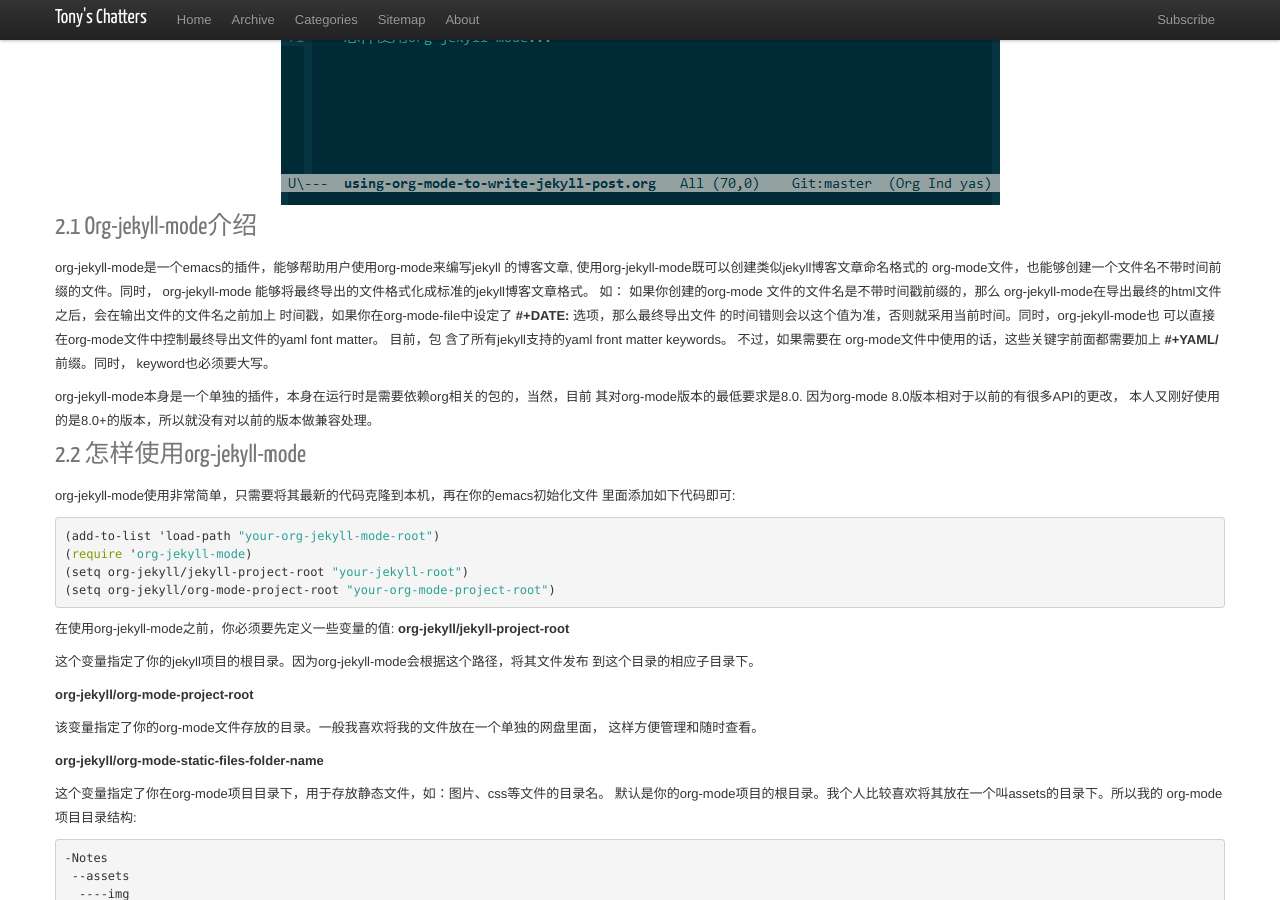
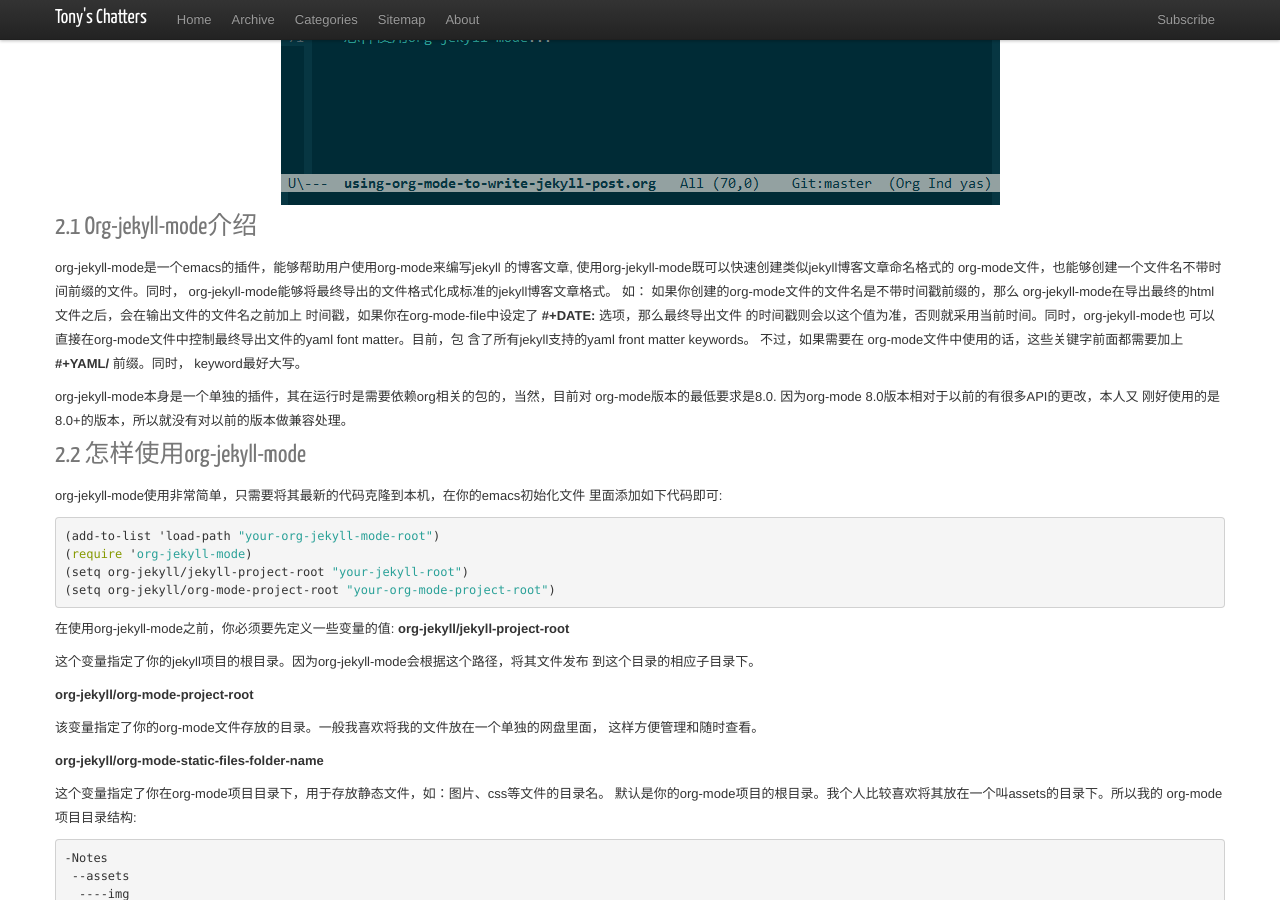
Before and after one commit to harrifeng/jsuper.github.com, a Jekyll site: the page built from _posts/emacs/2013-09-09-using-org-mode-to-write-jekyll-post.html, in a window 1280 px wide and 900 px high, scrolled down 1277 px. Built offline with Jekyll 4.4.1, drawn with Linux system fonts in a browser that asks for light colours; nearby versions of some CDN libraries; Markdown is read by kramdown in place of the engine named in the settings; comment, search, counter and statistics services are not loaded; some of the changed text lies outside the part shown.

Commit message:
update note

```diff
--- a/_posts/emacs/2013-09-09-using-org-mode-to-write-jekyll-post.html
+++ b/_posts/emacs/2013-09-09-using-org-mode-to-write-jekyll-post.html
@@ -54,9 +54,9 @@ Org-mode是Emacs编辑器上一个基于文本的、快速且高效的文档编
 <p>
 Jekyll是一个采用Ruby编写的, 简单的、面向博客的静态网站生成工具。它能够将一系
 列文本文件（Markdown和Textile）转换成一个完整的，可以发布的静态页面。大名鼎鼎
-的代码托管商Github的Github pages就是采用的Jekyll做引擎。也就意味着，你可以免
-费使用Github的服务器来搭建属于你自己的项目WIKI，博客或者是网站等。关于Jekyll
-的详细使用，请参考官方文档<a href="http://jekyllrb.com/" target="_blank">Jekyll</a>.
+的代码托管商Github的Github pages就是采用的Jekyll做引擎。也就意味着，你可以免费
+使用Github的服务器来搭建属于你自己的项目WIKI，博客或者是网站等。关于Jekyll的详
+细使用，请参考官方文档<a href="http://jekyllrb.com/" target="_blank">Jekyll</a>.
 </p>
 </div>
 </div>
@@ -116,23 +116,23 @@ org-mode<a href="http://orgmode.org/manual/Publishing.html#Publishing" target="_
 <div class="outline-text-3" id="text-2-1">
 <p>
 org-jekyll-mode是一个emacs的插件，能够帮助用户使用org-mode来编写jekyll
-的博客文章, 使用org-jekyll-mode既可以创建类似jekyll博客文章命名格式的
+的博客文章, 使用org-jekyll-mode既可以快速创建类似jekyll博客文章命名格式的
 org-mode文件，也能够创建一个文件名不带时间前缀的文件。同时，
-org-jekyll-mode 能够将最终导出的文件格式化成标准的jekyll博客文章格式。
-如： 如果你创建的org-mode 文件的文件名是不带时间戳前缀的，那么
+org-jekyll-mode能够将最终导出的文件格式化成标准的jekyll博客文章格式。
+如： 如果你创建的org-mode文件的文件名是不带时间戳前缀的，那么
 org-jekyll-mode在导出最终的html文件之后，会在输出文件的文件名之前加上
 时间戳，如果你在org-mode-file中设定了 <b>#+DATE:</b> 选项，那么最终导出文件
-的时间错则会以这个值为准，否则就采用当前时间。同时，org-jekyll-mode也
-可以直接在org-mode文件中控制最终导出文件的yaml font matter。 目前，包
+的时间戳则会以这个值为准，否则就采用当前时间。同时，org-jekyll-mode也
+可以直接在org-mode文件中控制最终导出文件的yaml font matter。目前，包
 含了所有jekyll支持的yaml front matter keywords。 不过，如果需要在
 org-mode文件中使用的话，这些关键字前面都需要加上 <b>#+YAML/</b> 前缀。同时，
-keyword也必须要大写。
+keyword最好大写。
 </p>
 
 <p>
-org-jekyll-mode本身是一个单独的插件，本身在运行时是需要依赖org相关的包的，当然，目前
-其对org-mode版本的最低要求是8.0. 因为org-mode 8.0版本相对于以前的有很多API的更改，
-本人又刚好使用的是8.0+的版本，所以就没有对以前的版本做兼容处理。
+org-jekyll-mode本身是一个单独的插件，其在运行时是需要依赖org相关的包的，当然，目前对
+org-mode版本的最低要求是8.0. 因为org-mode 8.0版本相对于以前的有很多API的更改，本人又
+刚好使用的是8.0+的版本，所以就没有对以前的版本做兼容处理。
 </p>
 </div>
 </div>
@@ -140,7 +140,7 @@ org-jekyll-mode本身是一个单独的插件，本身在运行时是需要依
 <h3 id="sec-2-2"><span class="section-number-3">2.2</span> 怎样使用org-jekyll-mode</h3>
 <div class="outline-text-3" id="text-2-2">
 <p>
-org-jekyll-mode使用非常简单，只需要将其最新的代码克隆到本机，再在你的emacs初始化文件
+org-jekyll-mode使用非常简单，只需要将其最新的代码克隆到本机，在你的emacs初始化文件
 里面添加如下代码即可:
 </p>
 
```
Also changed, not shown: other parts of _posts/emacs/2013-09-09-using-org-mode-to-write-jekyll-post.html (+1 -1 lines).
